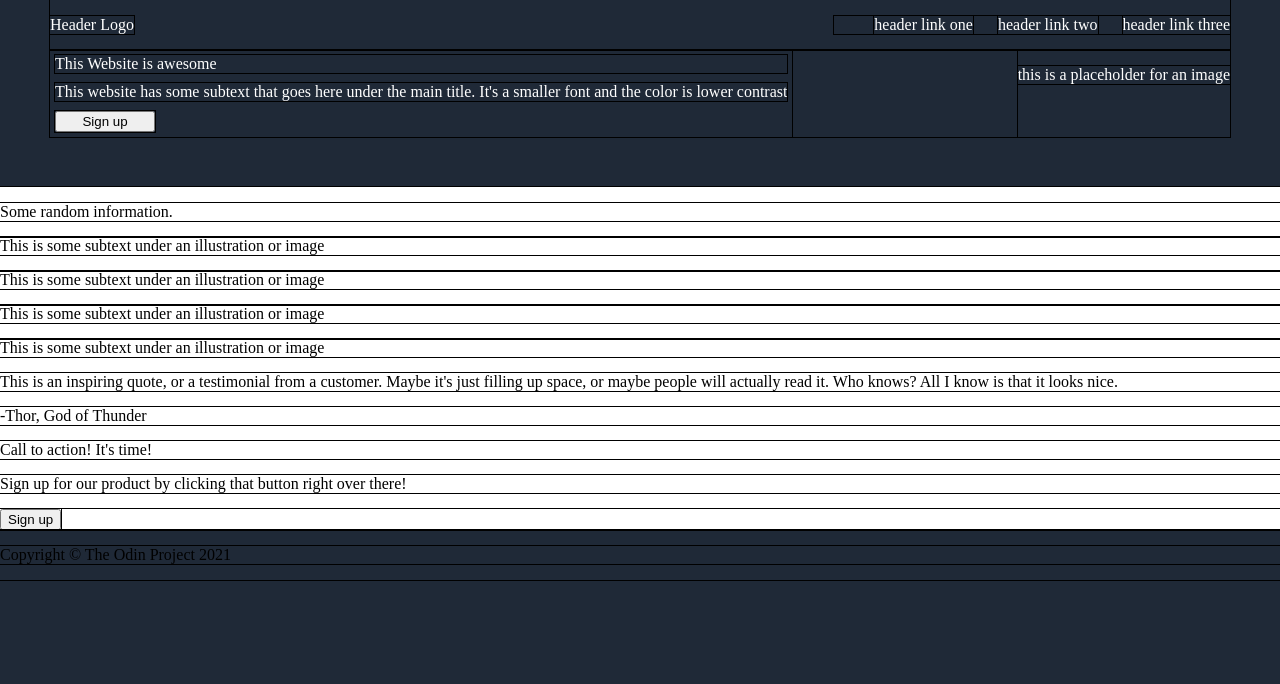
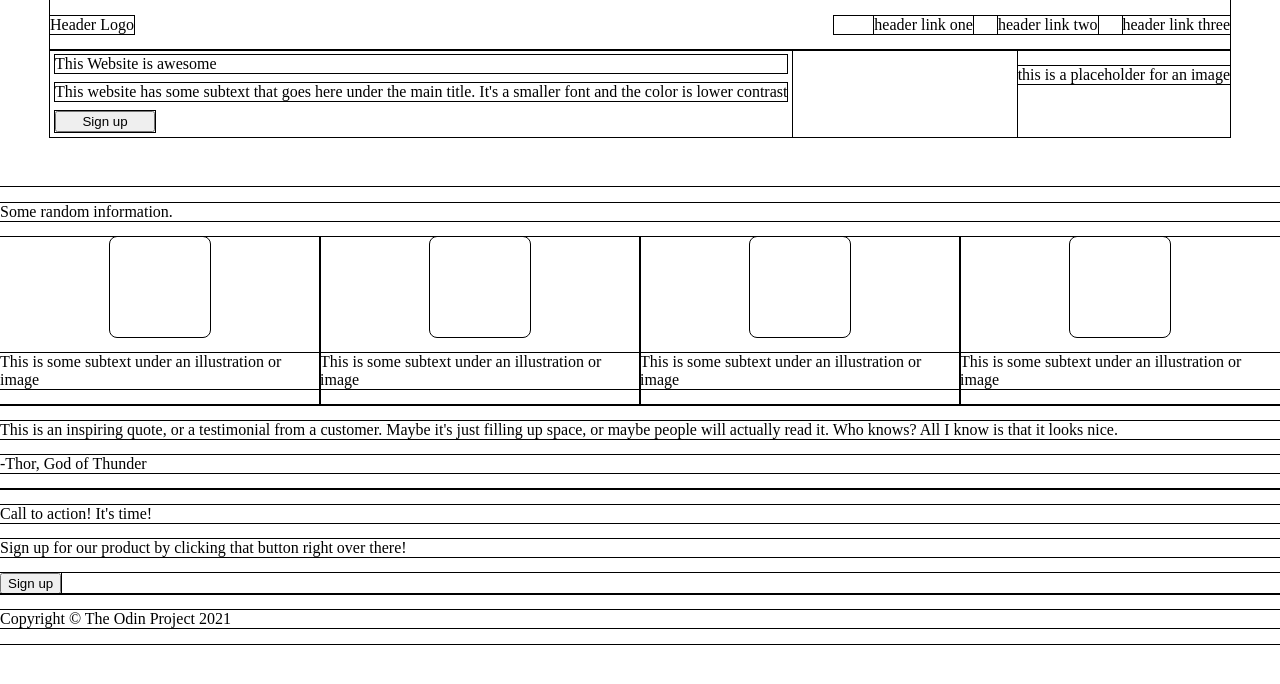
Before and after one commit to ecvintson/landing-page, a plain HTML site: page index.html in a window 1280 px wide. Drawn offline with Linux system fonts and the light colour scheme.

Commit message:
Setup flex for body, cards
Flexes the body div, information section and sets up initial alignment of the cards. Sets up initial boxes with rounded edges at 7px radius and centers boxes over their text.

```diff
--- a/stylesheet.css
+++ b/stylesheet.css
@@ -7,7 +7,7 @@
 body{
     display: flex;
     flex-direction: column;
-    background-color: #1f2937;
+    /* background-color: #1f2937; */
     margin: 0;
 }
 
@@ -17,7 +17,7 @@ body{
     margin-left: 50px;
     margin-right: 50px;
     margin-bottom: 50px;
-    color: white;
+    /* color: white; */
 
 }
 
@@ -56,5 +56,27 @@ li{
 }
 
 .body{
-    background-color: white;
+    display: flex;
+    flex-direction: column;
 }
+
+.information{
+    display: flex;
+    flex-direction: column;
+}
+
+.cards{
+    display: flex;
+}
+
+.card{
+    display: flex;
+    flex-direction: column;
+    align-items: center;
+}
+
+.card-box{
+    border-radius: 7px;
+    width: 100px;
+    height: 100px;
+}
```
